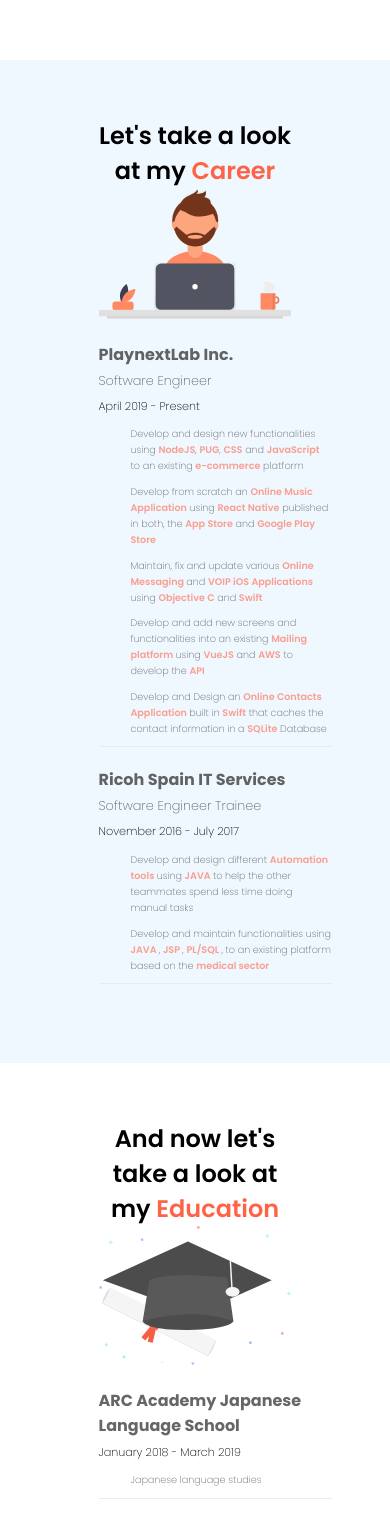
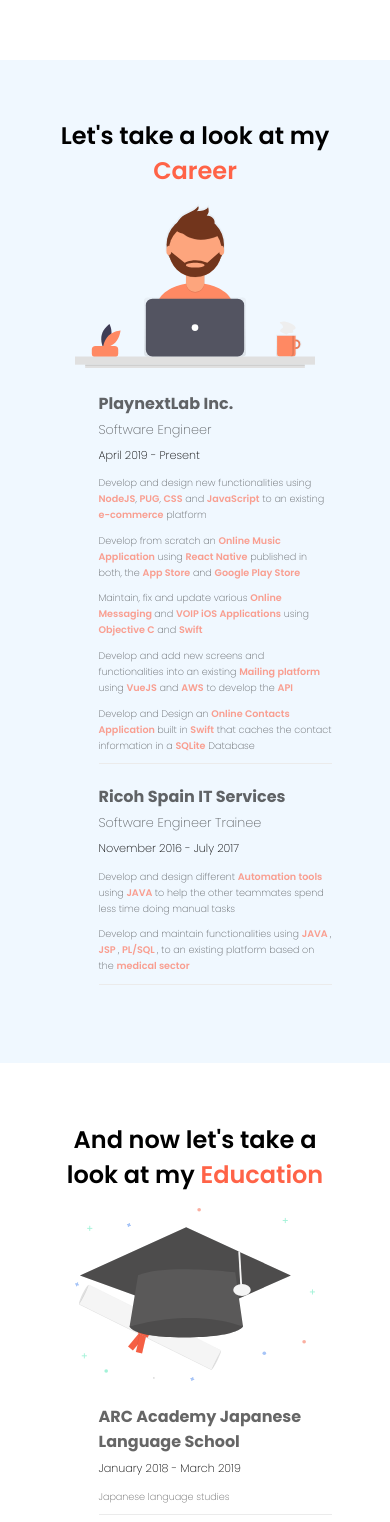
Before and after one commit to serginogal/react-portfolio, a React (Create React App) app: page / in a window 390 px wide. Shown: the part 1466-2988 px from the top of the page. Built offline with nearby package versions, Linux system fonts and the light colour scheme.

Commit message:
responsive changes in education and career list

```diff
--- a/src/Components/Career/Career.css
+++ b/src/Components/Career/Career.css
@@ -11,13 +11,13 @@
   position: relative;
   padding: 0 50px;
   width: 50vw;
-  /* height: inherit; */
 }
 
 .career-title h1 {
   font-size: 2.5rem;
   font-weight: bold;
   margin: 0 !important;
+  padding-bottom: 1rem;
 }
 
 .career-title h1 span {
@@ -57,7 +57,6 @@
 }
 
 .career-list ol li span {
-  /* position: absolute; */
   font-size: .8rem;
 }
 
@@ -80,6 +79,10 @@
     justify-content: center;
   }
 
+  .career-title {
+    width: 100%;
+  }
+
   .career-title h1 {
     font-size: 1.5rem;
     font-weight: 600;
@@ -95,7 +98,7 @@
   }
 
   .career-title img {
-    width: 12em;
+    width: 15em;
   }
 
   .career-list {
@@ -116,7 +119,7 @@
 
   .career-wrapper ol li p {
     font-size: .6rem;
-    padding-left: 2rem;
+    padding-left: 0;
     line-height: 1rem;
     opacity: .6;
   }
--- a/src/Components/Education/Education.css
+++ b/src/Components/Education/Education.css
@@ -11,13 +11,13 @@
   position: relative;
   padding: 0 50px;
   width: 50vw;
-  /* height: inherit; */
 }
 
 .education-title h1 {
   font-size: 2.5rem;
   font-weight: bold;
   margin: 0 !important;
+  padding-bottom: 1rem;
 }
 
 .education-title h1 span {
@@ -51,7 +51,6 @@
 }
 
 .education-list ol li span {
-  /* position: absolute; */
   font-size: .8rem;
 }
 
@@ -70,6 +69,10 @@
     justify-content: center;
   }
 
+  .education-title {
+    width: 100%;
+  }
+
   .education-title h1 {
     font-size: 1.5rem;
     font-weight: 600;
@@ -85,7 +88,7 @@
   }
 
   .education-title img {
-    width: 12em;
+    width: 15em;
   }
 
   .education-list {
@@ -102,7 +105,7 @@
 
   .education-wrapper ol li p {
     font-size: .6rem;
-    padding-left: 2rem;
+    padding-left: 0;
     line-height: 1rem;
     opacity: .6;
   }
```
